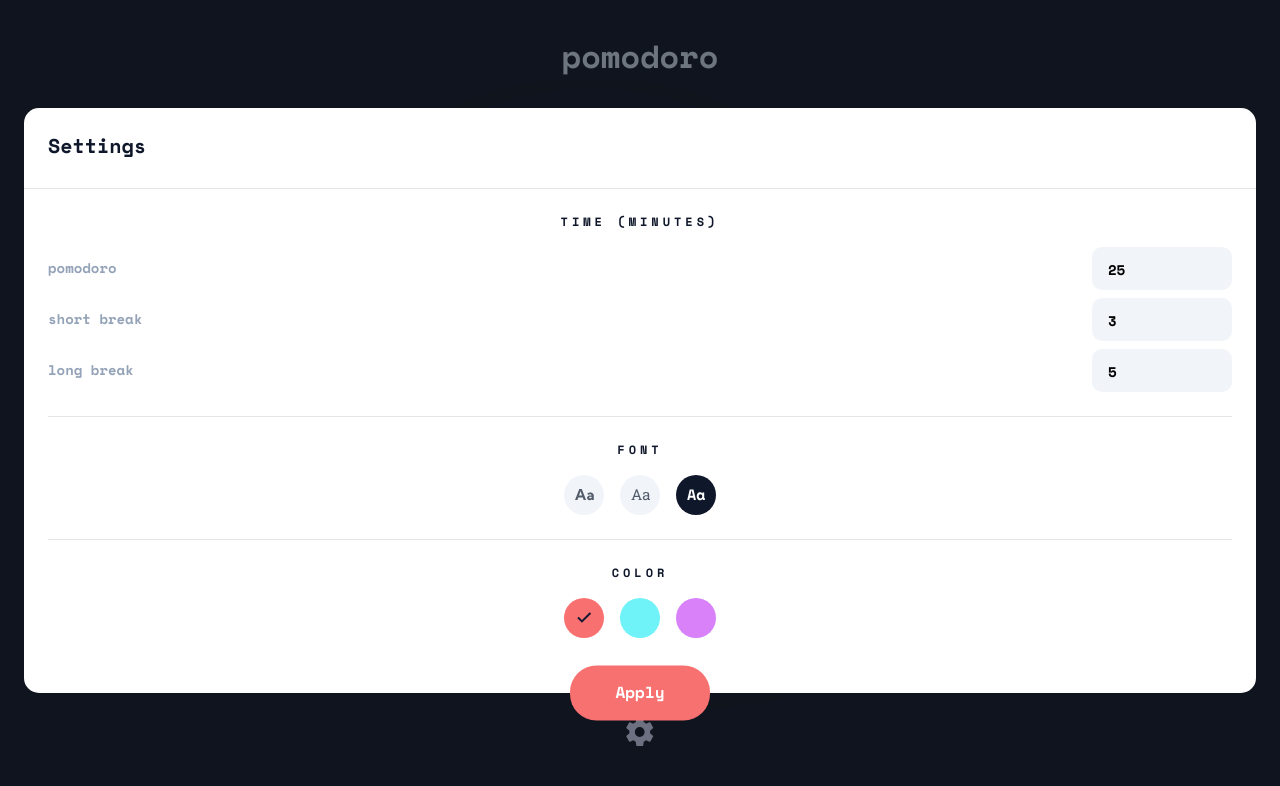
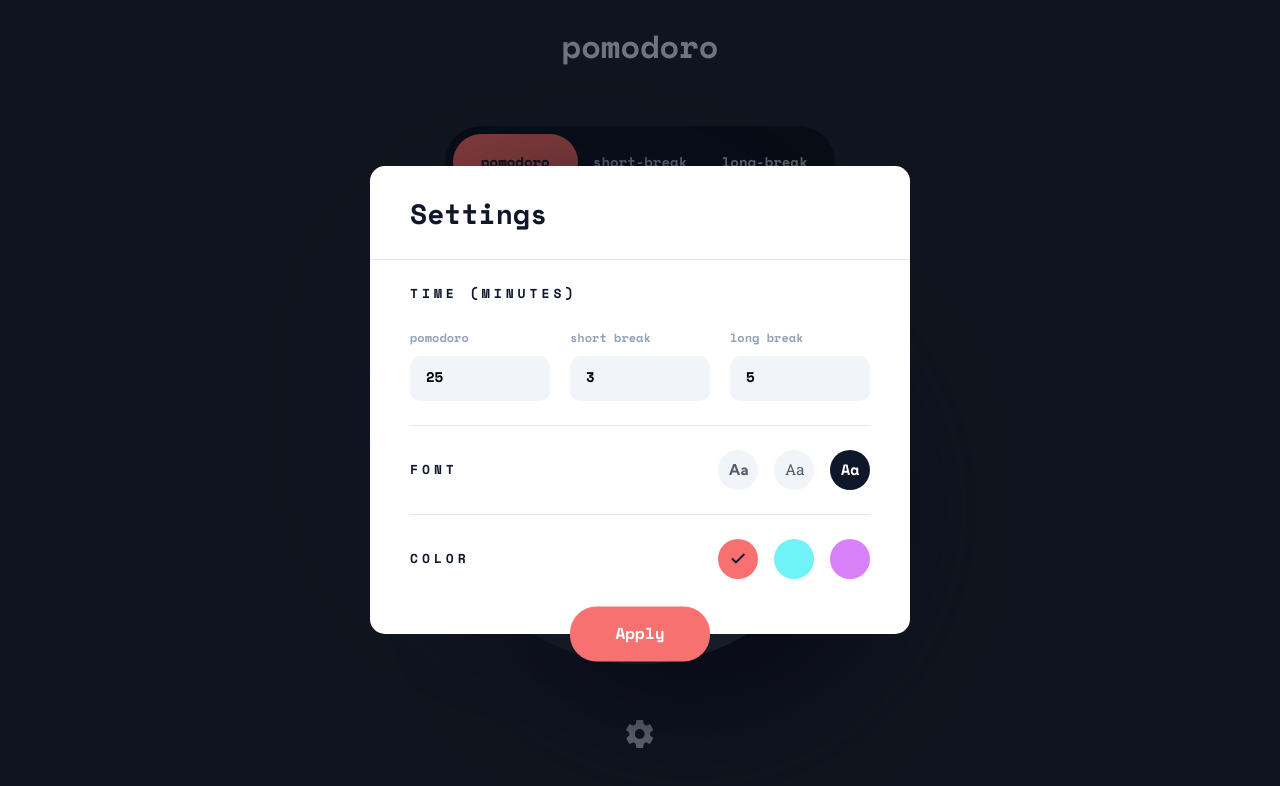
Before and after one commit to bohdancho/pomodoro-spa, a React (Vite) app: page / in a window 1280 px wide. Both pictures are taken after a click on the button 640 px from the left and 732 px from the top of the page. Shown: the top 786 px of the page. Built offline with nearby package versions, Linux system fonts and the light colour scheme.

Commit message:
add responsive hooks, implement tablet responsive

```diff
--- a/src/App.tsx
+++ b/src/App.tsx
@@ -29,9 +29,9 @@ function App() {
   useLayoutEffect(() => setTotalMs(presets[activeMode]), [presets, activeMode, setTotalMs])
 
   return (
-    <div
+    <main
       style={{ '--color-primary': theme.color, fontFamily: theme.font } as CustomCSS}
-      className='flex flex-col items-center justify-center w-screen h-screen gap-[48px] pt-[32px] pb-[48px] text-blue-100 bg-slate-800'
+      className='flex flex-col items-center justify-center w-screen h-screen gap-[48px] pt-[5vh] pb-[7vh] text-blue-100 bg-slate-800 md:pt-[7vh] md:pb-[10vh] md:gap-[7vh]'
     >
       <h1 className='text-[32px]'>pomodoro</h1>
       <ModeTabs presets={presets} activeMode={activeMode} handleModeChange={handleModeChange}></ModeTabs>
@@ -47,7 +47,7 @@ function App() {
       <div className='mt-auto'>
         <Settings theme={theme} setTheme={setTheme} presets={presets} setPresets={setPresets}></Settings>
       </div>
-    </div>
+    </main>
   )
 }
 
--- a/src/components/modeTabs.tsx
+++ b/src/components/modeTabs.tsx
@@ -34,7 +34,7 @@ export const ModeTabs: FunctionComponent<ModeTabsProps> = ({ presets, activeMode
     document.fonts.ready.then(handleActiveLayer)
   }, [activeMode])
 
-  const buttonStyles = 'text-[13px] w-1/3 text-center py-[16px]'
+  const buttonStyles = 'text-[13px] w-1/3 text-center py-[16px] md:text-sm md:py-[18px]'
 
   const getButton = (mode: Mode) => (
     <button
@@ -44,7 +44,7 @@ export const ModeTabs: FunctionComponent<ModeTabsProps> = ({ presets, activeMode
       className={buttonStyles}
       onClick={() => handleModeChange(mode)}
     >
-      <div className='text-blue-100'>{mode}</div>
+      <div className='text-blue-100/80'>{mode}</div>
     </button>
   )
 
@@ -72,7 +72,7 @@ export const ModeTabs: FunctionComponent<ModeTabsProps> = ({ presets, activeMode
 
   return (
     <div className='w-full px-[24px]'>
-      <div className='mx-auto px-[6px] py-[8px] max-w-[373px] rounded-full select-none bg-slate-900 whitespace-nowrap'>
+      <div className='mx-auto px-[6px] py-[8px] max-w-[373px] rounded-full select-none bg-slate-900 whitespace-nowrap md:px-[8px] md:max-w-[390px]'>
         <div className='relative'>
           {getKeys(presets).map(getButton)}
           {activeLayerPosition ? (
--- a/src/components/settings/presetsSettings.tsx
+++ b/src/components/settings/presetsSettings.tsx
@@ -17,14 +17,16 @@ export const PresetsSettings: FunctionComponent<PresetsSettingsProps> = ({ prese
 
   return (
     <div className='py-[24px] border-b border-neutral-200'>
-      <h3 className='text-center uppercase text-[12px] tracking-[4px] mb-[16px]'>time (minutes)</h3>
-      <div className='flex flex-col gap-[8px]'>
+      <h3 className='text-center md:text-left uppercase text-[12px] md:text-[13px] tracking-[4px] mb-[16px] md:mb-[26px]'>
+        time (minutes)
+      </h3>
+      <div className='flex flex-col gap-[8px] md:flex-row md:gap-[20px]'>
         {getKeys(presets).map((mode) => (
-          <label className='flex items-center justify-between' key={mode}>
-            <span className='text-sm text-slate-400'>{mode.replace('-', ' ')}</span>
+          <label className='flex items-center justify-between md:flex-col md:items-start' key={mode}>
+            <span className='md:mb-[10px] text-sm md:text-xs text-slate-400'>{mode.replace('-', ' ')}</span>
             <input
-              type='text'
-              className='w-[140px] bg-slate-100 rounded-[10px] text-black px-[16px] pt-[12px] pb-[10px] text-[14px]'
+              type='numbers'
+              className='w-[140px] bg-slate-100 rounded-[10px] text-black px-[16px] pt-[12px] pb-[10px] md:pt-[11px] md:pb-[14px] text-sm'
               value={getMinutes(presets[mode])}
               onChange={(e) => handleChange(e, mode)}
             ></input>
--- a/src/components/settings/settings.tsx
+++ b/src/components/settings/settings.tsx
@@ -36,11 +36,13 @@ export const Settings: FunctionComponent<SettingsProps> = ({ theme, setTheme, pr
         onClick={overlayClickHandler}
         className={`${
           isVisible ? '' : 'opacity-0 pointer-events-none'
-        } fixed inset-0 z-50 flex items-center px-[24px] backdrop-brightness-50 transition-opacity duration-200`}
+        } fixed inset-0 z-50 flex items-center px-[24px] md:px-[40px] backdrop-brightness-50 transition-opacity duration-200`}
       >
-        <form className='w-full rounded-[15px] bg-white text-slate-900'>
-          <h2 className='pt-[24px] pl-[24px] text-xl border-b pb-[28px] border-neutral-200'>Settings</h2>
-          <div className='px-[24px]'>
+        <form className='w-full max-w-[400px] md:max-w-[540px] mx-auto rounded-[15px] bg-white text-slate-900'>
+          <h2 className='pt-[24px] px-[24px] pb-[28px] md:pt-[34px] md:pb-[31px] md:px-[40px] text-xl md:text-[28px] border-b border-neutral-200'>
+            Settings
+          </h2>
+          <div className='px-[24px] md:px-[40px]'>
             <PresetsSettings presets={updatedPresets} setPresets={setUpdatedPresets}></PresetsSettings>
             <ThemeSettings theme={updatedTheme} setTheme={setUpdatedTheme}></ThemeSettings>
           </div>
--- a/src/components/settings/themeSettings.tsx
+++ b/src/components/settings/themeSettings.tsx
@@ -24,8 +24,8 @@ const getFontIcon = (font: Font) => {
 export const ThemeSettings: FunctionComponent<ThemeSettingsProps> = ({ theme, setTheme }) => {
   return (
     <>
-      <div className='py-[24px] border-b border-neutral-200'>
-        <h3 className='text-center uppercase text-[12px] tracking-[4px] mb-[16px]'>font</h3>
+      <div className='py-[24px] border-b border-neutral-200 md:flex md:justify-between items-center'>
+        <h3 className='text-center uppercase text-[12px] md:text-[13px] tracking-[4px] mb-[16px] md:mb-0'>font</h3>
         <div className='flex justify-center gap-[16px]'>
           {Object.values(Font).map((font) => (
             <label
@@ -50,8 +50,8 @@ export const ThemeSettings: FunctionComponent<ThemeSettingsProps> = ({ theme, se
           ))}
         </div>
       </div>
-      <div className='pt-[24px]'>
-        <h3 className='text-center uppercase text-[12px] tracking-[4px] mb-[16px]'>color</h3>
+      <div className='pt-[24px] md:flex md:justify-between items-center'>
+        <h3 className='text-center uppercase text-[12px] md:text-[13px] tracking-[4px] mb-[16px] md:mb-0'>color</h3>
         <div className='flex justify-center gap-[16px]'>
           {Object.values(Color).map((color) => (
             <label
--- a/src/components/timer.tsx
+++ b/src/components/timer.tsx
@@ -1,4 +1,5 @@
 import { FunctionComponent } from 'react'
+import { useBreakpoints } from '../hooks'
 import { ProgressRing } from '../ui'
 import { getFormatedTime } from '../utils'
 
@@ -9,6 +10,8 @@ interface TimerProps {
 }
 
 export const Timer: FunctionComponent<TimerProps> = ({ msLeft, timeFraction, isRunning }) => {
+  const { isMd } = useBreakpoints()
+
   const getActionText = () => {
     if (!msLeft) {
       return 'restart'
@@ -21,13 +24,13 @@ export const Timer: FunctionComponent<TimerProps> = ({ msLeft, timeFraction, isR
   }
 
   return (
-    <div className='cursor-pointer flex p-[16px] w-[300px] h-[300px] bg-gradient-to-tl from-slate-700 to-slate-900 rounded-full shadow'>
-      <div className='relative flex items-center justify-center w-full h-full rounded-full bg-slate-900'>
-        <div className='absolute inset-[10px]'>
-          <ProgressRing stroke={8} progressFraction={timeFraction}></ProgressRing>
+    <div className='relative cursor-pointer flex p-[16px] w-[300px] aspect-square bg-gradient-to-tl from-slate-700 to-slate-900 rounded-full shadow md:w-[410px] md:p-[22px]'>
+      <div className='flex items-center justify-center w-full h-full rounded-full bg-slate-900'>
+        <div className='absolute inset-[26px] md:inset-[35px]'>
+          <ProgressRing stroke={isMd ? 11 : 8} progressFraction={timeFraction}></ProgressRing>
         </div>
-        <div className='mb-[16px] text-[70px] select-none'>{getFormatedTime(msLeft)}</div>
-        <div className='absolute uppercase bottom-[70px] text-[13px] tracking-[10px] select-none'>
+        <div className='mb-[16px] text-[70px] select-none md:text-[85px]'>{getFormatedTime(msLeft)}</div>
+        <div className='absolute uppercase bottom-[86px] text-[13px] tracking-[10px] select-none md:text-base md:bottom-[110px]'>
           {getActionText()}
         </div>
       </div>
--- a/src/hooks/index.ts
+++ b/src/hooks/index.ts
@@ -1 +1,3 @@
 export * from './timer'
+export * from './useBreakpoints'
+export * from './useMediaQuery'
--- /dev/null
+++ b/src/hooks/useBreakpoints.ts
@@ -0,0 +1,18 @@
+import { useMediaQuery } from '.'
+
+/**
+ * Get a set of boolean representing which breakpoint is active
+ * and which breakpoints are inactive.
+ *
+ * Inspired by: https://github.com/contra/react-responsive/issues/162#issuecomment-592082035
+ */
+export function useBreakpoints() {
+  const breakpoints: { isMd: boolean; isLg: boolean; active: string | null } = {
+    isMd: useMediaQuery('(min-width: 640px)'), // also change tailwind.config.js
+    isLg: useMediaQuery('(min-width: 1024px)'),
+    active: null,
+  }
+  if (breakpoints.isMd) breakpoints.active = 'md'
+  if (breakpoints.isLg) breakpoints.active = 'lg'
+  return breakpoints
+}
--- /dev/null
+++ b/src/hooks/useMediaQuery.ts
@@ -0,0 +1,22 @@
+import { useEffect, useState } from 'react'
+
+/**
+ * Custom hook that tells you whether a given media query is active.
+ *
+ * Inspired by https://usehooks.com/useMedia/
+ * https://gist.github.com/gragland/ed8cac563f5df71d78f4a1fefa8c5633
+ */
+export function useMediaQuery(query: string): boolean {
+  const [matches, setMatches] = useState(false)
+  useEffect(
+    () => {
+      const mediaQuery = window.matchMedia(query)
+      setMatches(mediaQuery.matches)
+      const handler = (event) => setMatches(event.matches)
+      mediaQuery.addEventListener('change', handler)
+      return () => mediaQuery.removeEventListener('change', handler)
+    },
+    [], // Empty array ensures effect is only run on mount and unmount
+  )
+  return matches
+}
--- a/tailwind.config.js
+++ b/tailwind.config.js
@@ -17,8 +17,8 @@ export default {
   theme: {
     extend: {
       screens: {
-        md: '1024px',
-        lg: '1440px',
+        md: '640px', // also change useBreakpoints.ts
+        lg: '1024px',
       },
       colors: {
         primary: 'var(--color-primary)',
```
